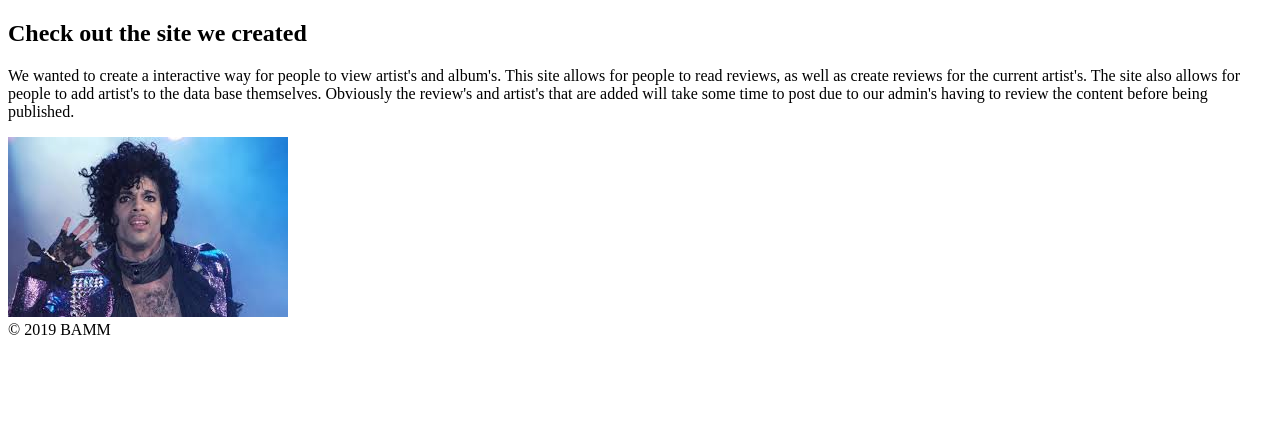
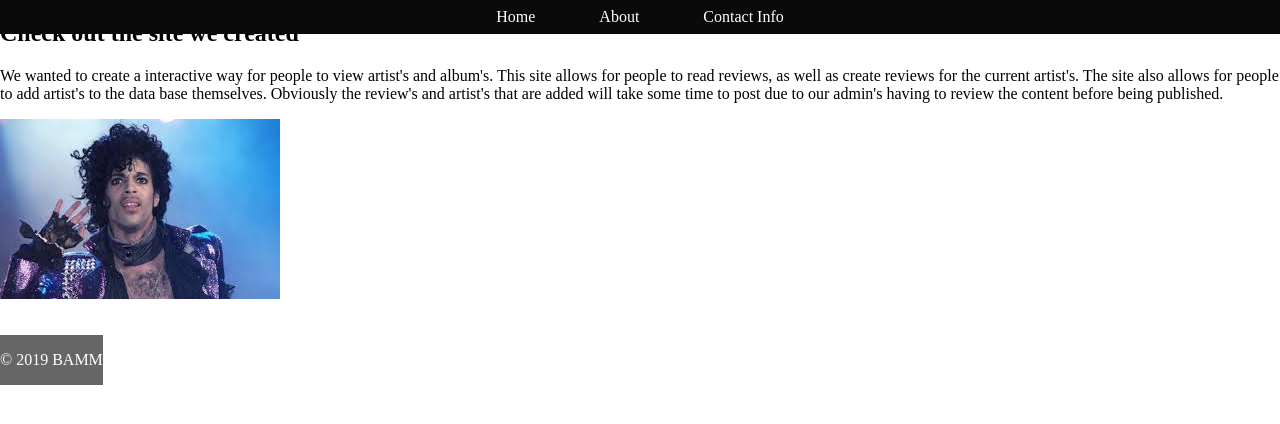
Before and after one commit to AJ-Ferguson123/BAMM, a plain HTML site: page index.html in a window 1280 px wide. Drawn offline with Linux system fonts and the light colour scheme.

Commit message:
css edit

```diff
--- a/index.html
+++ b/index.html
@@ -4,7 +4,7 @@
     <meta charset="UTF-8">
     <meta name="viewport" content="width=, initial-scale=1.0">
     <meta http-equiv="X-UA-Compatible" content="ie=edge">
-
+    <link rel="stylesheet" type="text/css" href="/style/stylesheet.css"/>
     <title>BAMM</title>
 
 </head>
@@ -16,7 +16,10 @@
 <img src="images/princeMusician.jpg">
 </div>
 <nav>
+    <a href="#body">Home</a>
+    <a href="#about">About</a>
 
+    <a href="#contactInfo">Contact Info</a>
 
 
 </nav>
--- /dev/null
+++ b/style/stylesheet.css
@@ -0,0 +1,44 @@
+#head {
+
+    margin: 0;
+    padding: 0;
+    max-width: 100%;
+
+}
+
+body{
+    margin: 0;
+    padding: 0;
+}
+
+
+nav {
+    position: fixed;
+    top:0;
+    left:0;
+    width:100%;
+    background:rgb(10, 10, 10);
+    display: flex;
+    flex-flow: row;
+    justify-content: center;
+    margin-bottom: 2em;
+
+}
+nav a{
+    color:#fff;
+    text-decoration:none;
+    padding: .5em 2em;
+}
+nav a hover{
+    background:#fff;
+}
+footer{
+    position: fixed;
+    margin-top: 2em;
+    margin-bottom:1em;
+    background:#666;
+    color:#fff;
+    padding: 1em 0;
+    text-align: center;
+
+}
```
Also changed, not shown: 1 other file.
